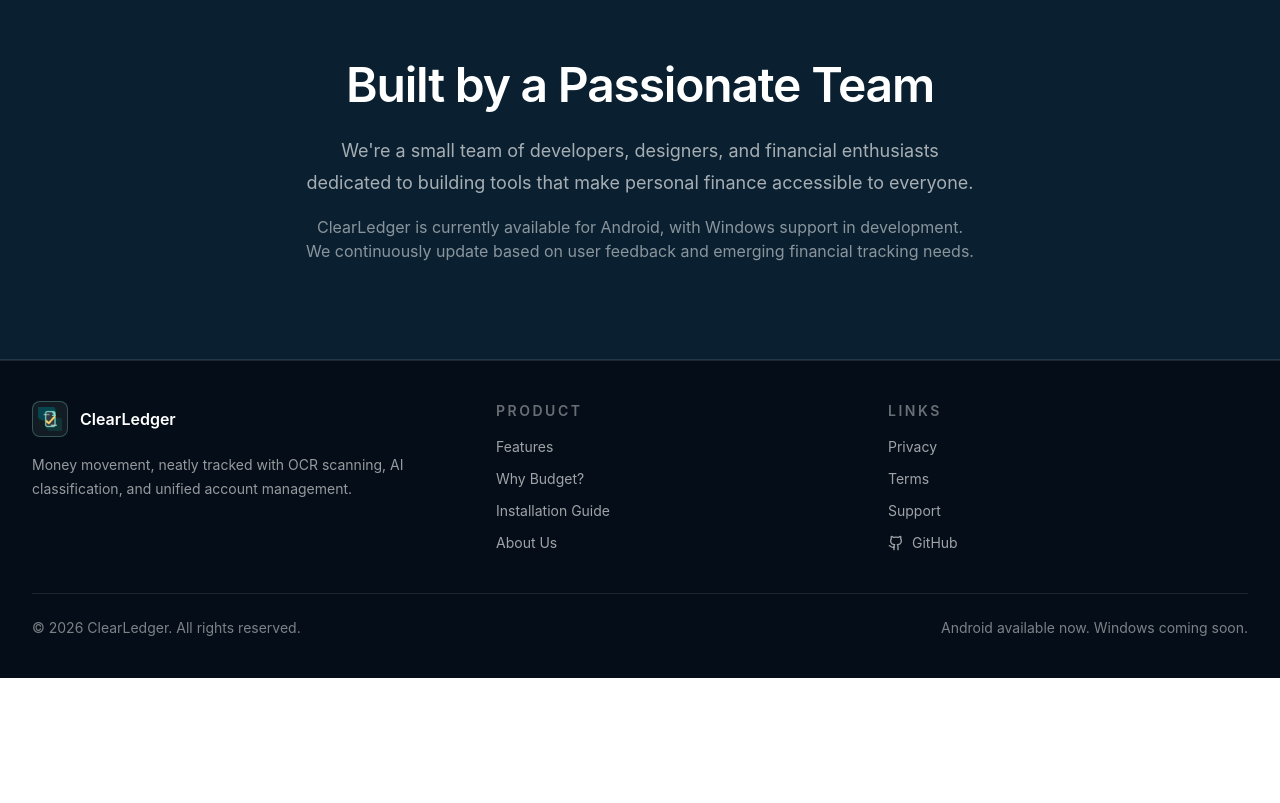
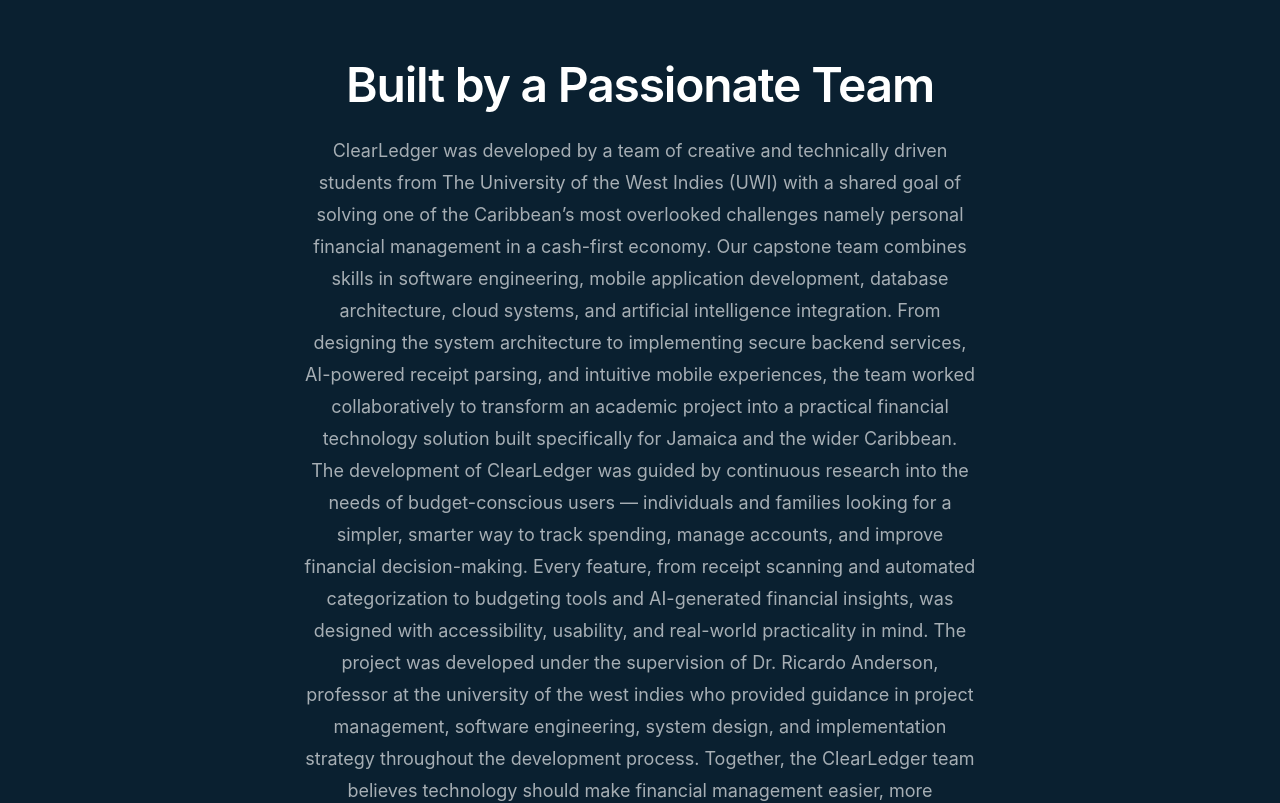
Before and after one commit to Reynaldo-Allison/ClearLedger-Marketing-Website, a React (Vite) app: page /about in a window 1280 px wide. Shown: the part 1760-2563 px from the top of the page. Before the commit the page ends 2438 px from the top, so only its background shows below. Built offline with nearby package versions, Linux system fonts and the light colour scheme.

Commit message:
Enhance About page with detailed project description
Expanded the description of the ClearLedger project, detailing the team's background, development process, and user-focused features.

```diff
--- a/src/app/pages/About.tsx
+++ b/src/app/pages/About.tsx
@@ -92,7 +92,10 @@
             Built by a Passionate Team
           </h2>
           <p className="mx-auto mt-5 max-w-2xl text-lg leading-8 text-white/64">
-            We're a small team of developers, designers, and financial enthusiasts dedicated to building tools that make personal finance accessible to everyone.
+            ClearLedger was developed by a team of creative and technically driven students from The University of the West Indies (UWI) with a shared goal of solving one of the Caribbean’s most overlooked challenges namely personal financial management in a cash-first economy. Our capstone team combines skills in software engineering, mobile application development, database architecture, cloud systems, and artificial intelligence integration. From designing the system architecture to implementing secure backend services, AI-powered receipt parsing, and intuitive mobile experiences, the team worked collaboratively to transform an academic project into a practical financial technology solution built specifically for Jamaica and the wider Caribbean.
+            The development of ClearLedger was guided by continuous research into the needs of budget-conscious users — individuals and families looking for a simpler, smarter way to track spending, manage accounts, and improve financial decision-making. Every feature, from receipt scanning and automated categorization to budgeting tools and AI-generated financial insights, was designed with accessibility, usability, and real-world practicality in mind.
+            The project was developed under the supervision of Dr. Ricardo Anderson, professor at the university of the west indies who provided guidance in project management, software engineering, system design, and implementation strategy throughout the development process.
+            Together, the ClearLedger team believes technology should make financial management easier, more accessible, and more relevant to Caribbean users — not more complicated.
           </p>
           <p className="mx-auto mt-4 max-w-2xl text-white/52">
             ClearLedger is currently available for Android, with Windows support in development. We continuously update based on user feedback and emerging financial tracking needs.
```
